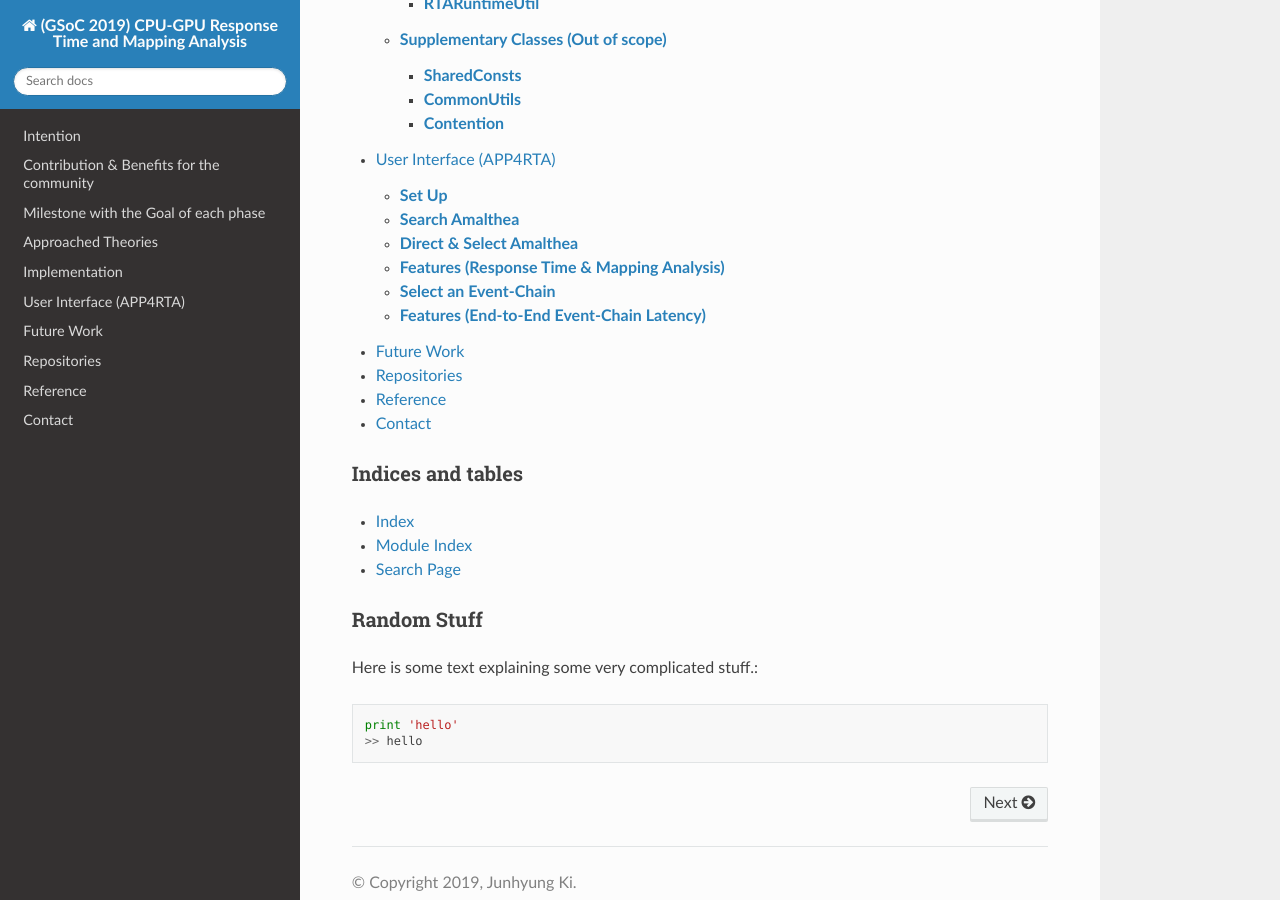
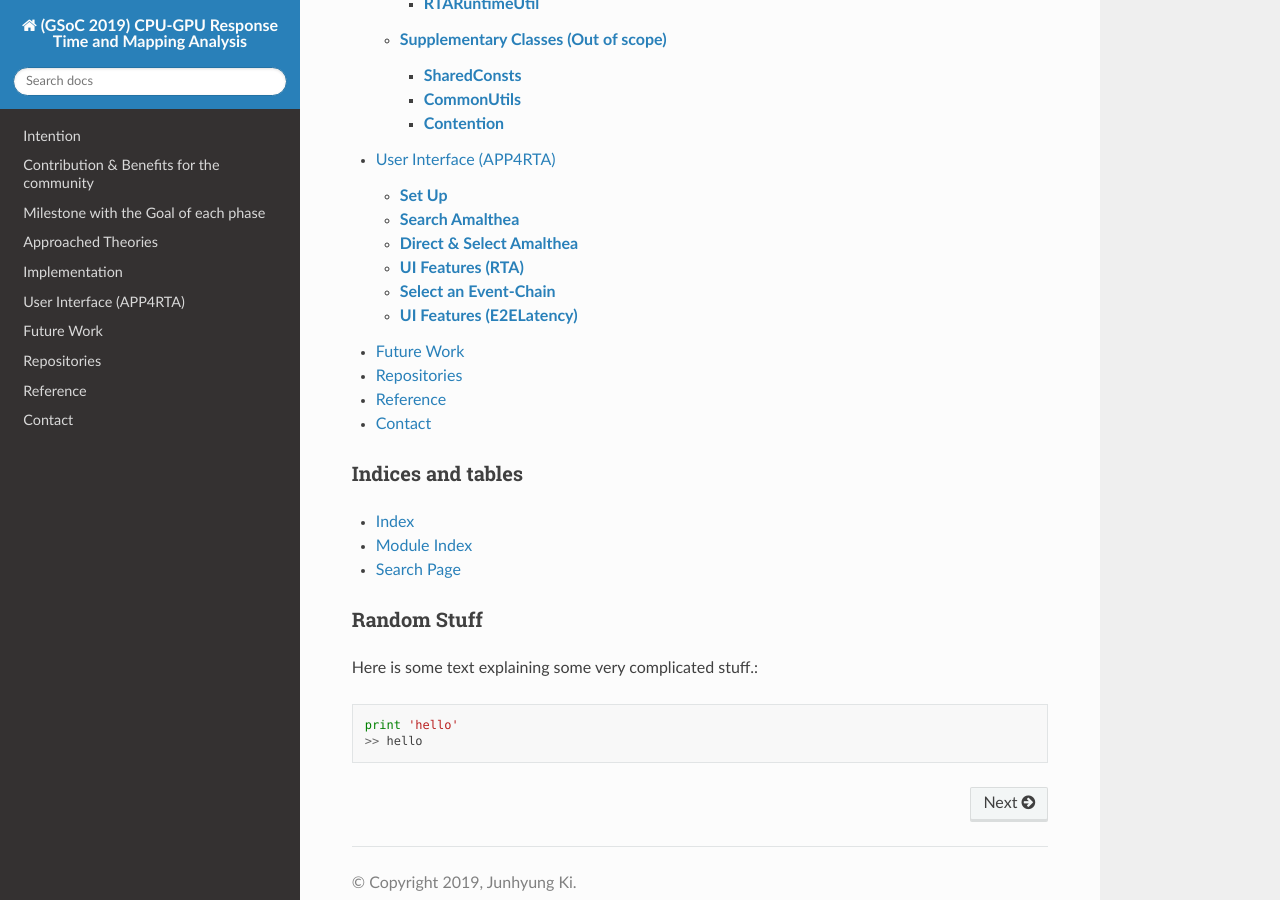
Before and after one commit to junh-ki/gsoc_doc, a Sphinx documentation site: the page built from docs/source/index.rst, in a window 1280 px wide and 900 px high, scrolled down 1767 px. Built offline with Sphinx 7.4.7 and the Read the Docs theme 2.0.0, drawn with Linux system fonts in a browser that asks for light colours.

Commit message:
lots of progress

```diff
--- a/docs/source/contents/implementation.rst
+++ b/docs/source/contents/implementation.rst
@@ -13,6 +13,8 @@
 ***************
 
 |
+
+.. _E2ELatency-reference:
 
 **E2ELatency**
 ==============
--- a/docs/source/contents/ui.rst
+++ b/docs/source/contents/ui.rst
@@ -50,7 +50,7 @@ The first thing to do is deciding a target Amalthea model.
 
 .. _features-rta:
 
-**Features (Response Time & Mapping Analysis)**
+**UI Features (RTA)**
 -----------------------------------------------
 
 .. image:: /_images/app4rta/2.png
@@ -88,7 +90,7 @@ The event-chain combo-box becomes visible once the user clicks `Enter IA` to ass
 
 .. _features-e2elatency:
 
-**Features (End-to-End Event-Chain Latency)**
+**UI Features (E2ELatency)**
 ---------------------------------------------
 
 .. image:: /_images/app4rta/4.png
@@ -101,6 +103,8 @@ The event-chain combo-box becomes visible once the user clicks `Enter IA` to ass
 
 Then all calculation results regarding reaction, age of data, task-chain in the worst and best cases will be printed out to the corresponding text fields or lists.
 
+For the implementation details, see :ref:`E2ELatency-reference`.
+
 |
 
 **Download** :download:`PDF <../contents/inst/app4rta_instruction.pdf>` file to see offline.
```
Also changed, not shown: other parts of docs/source/contents/implementation.rst (+2 -0 lines), other parts of docs/source/contents/ui.rst (+2 -0 lines).
